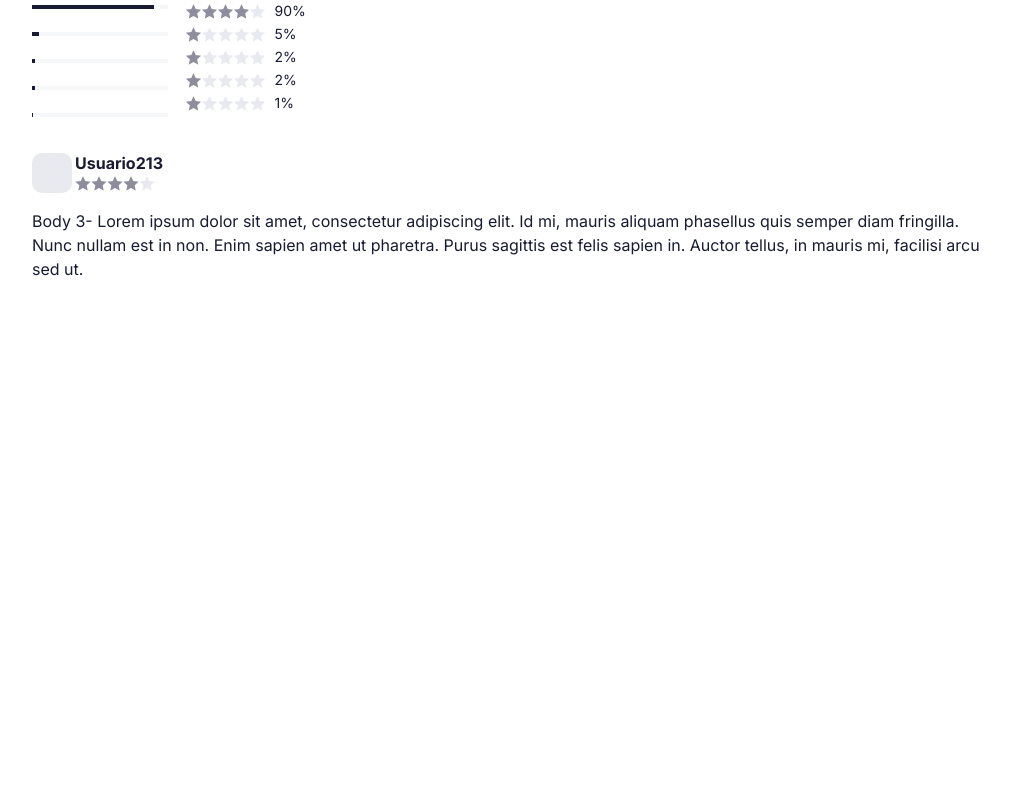
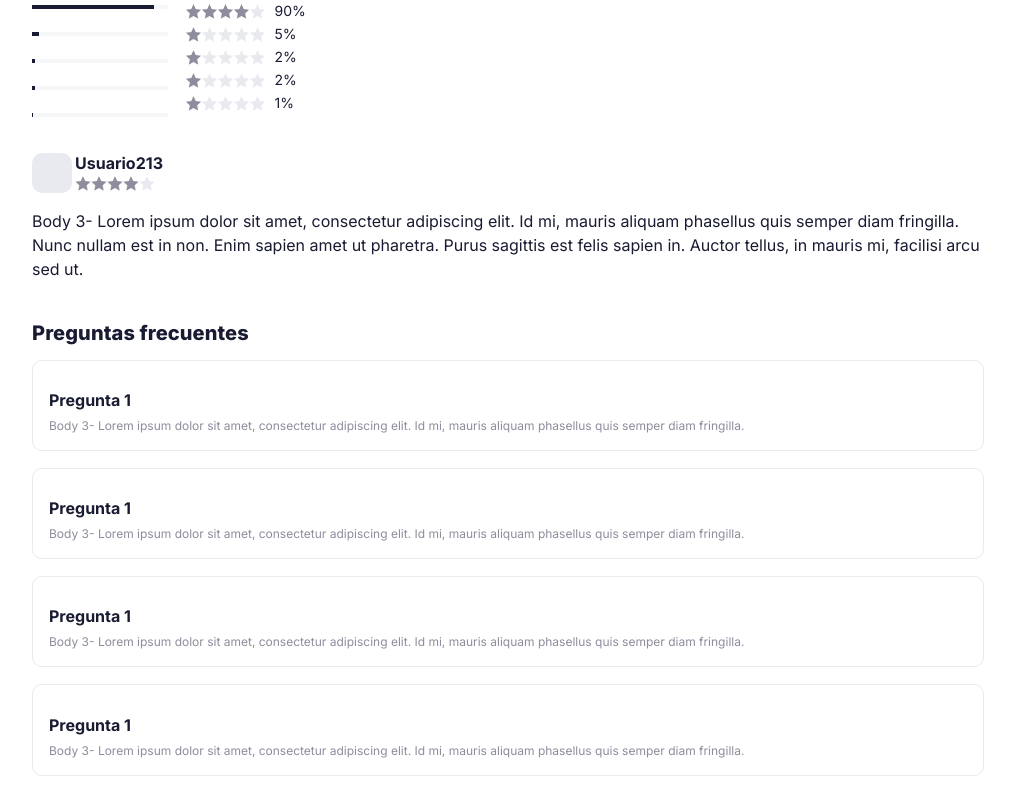
Before and after one commit to kedeinroga/crashcourse-front, a React (Create React App) app: page / in a window 1280 px wide. Shown: the part 2336-3136 px from the top of the page, without its empty margins (132-1147 px from the left). Before the commit the page ends 2681 px from the top, so only its background shows below. Built offline with nearby package versions, Linux system fonts and the light colour scheme.

Commit message:
Question component has the styles of figma and it was added in the frequently asked questions section

```diff
--- /dev/null
+++ b/src/components/UI/Ask.css
@@ -0,0 +1,29 @@
+.ask-card {
+  border: 1px solid #e8eaf0;
+  box-sizing: border-box;
+  border-radius: 10px;
+  background-color: #ffffff;
+  padding: 29.5px 16px 16px 16px;
+  display: flex;
+  flex-direction: column;
+  gap: 8px;
+}
+
+.ask-card__value {
+  font-size: 16px;
+  font-style: normal;
+  font-weight: 700;
+  line-height: 20px;
+  letter-spacing: 0px;
+  text-align: left;
+}
+
+.ask-card__body {
+  font-size: 12px;
+  font-style: normal;
+  font-weight: 400;
+  line-height: 16px;
+  letter-spacing: 0px;
+  text-align: left;
+  color: var(--color-gray);
+}
--- /dev/null
+++ b/src/components/UI/Ask.tsx
@@ -0,0 +1,15 @@
+import "./Ask.css";
+
+function Ask() {
+  return (
+    <div className="ask-card">
+      <p className="ask-card__value">Pregunta 1</p>
+      <p className="ask-card__body">
+        Body 3- Lorem ipsum dolor sit amet, consectetur adipiscing elit. Id mi,
+        mauris aliquam phasellus quis semper diam fringilla.{" "}
+      </p>
+    </div>
+  );
+}
+
+export default Ask;
--- /dev/null
+++ b/src/components/cursodetail/FrequentQuestions.css
@@ -0,0 +1,19 @@
+.frequent-questions {
+  margin: 0 20px;
+}
+
+.frequent-questions--title {
+  font-size: 20px;
+  font-style: normal;
+  font-weight: 800;
+  line-height: 24px;
+  letter-spacing: 0.1px;
+  text-align: left;
+  margin-bottom: 15px;
+}
+
+.asks-content {
+  display: flex;
+  flex-direction: column;
+  gap: 16.7px;
+}
--- /dev/null
+++ b/src/components/cursodetail/FrequentQuestions.tsx
@@ -0,0 +1,18 @@
+import "./FrequentQuestions.css";
+import Ask from "../UI/Ask";
+
+function FrequentQuestions() {
+  return (
+    <div className="frequent-questions">
+      <h4 className="frequent-questions--title">Preguntas frecuentes</h4>
+      <div className="asks-content">
+        <Ask />
+        <Ask />
+        <Ask />
+        <Ask />
+      </div>
+    </div>
+  );
+}
+
+export default FrequentQuestions;
--- a/src/index.css
+++ b/src/index.css
@@ -48,6 +48,7 @@ h3 {
   line-height: 44px;
   letter-spacing: 0px;
   text-align: left;
+  color: var(--color-black);
 }
 
 @media only screen and (min-width: 480px) {
--- a/src/pages/CursoDetail.tsx
+++ b/src/pages/CursoDetail.tsx
@@ -9,6 +9,7 @@ import CourseSyllabus from "../components/cursodetail/CourseSyllabus";
 import CourseAbout from "../components/cursodetail/CourseAbout";
 import CourseProjects from "../components/cursodetail/CourseProjects";
 import Ratings from "../components/cursodetail/Ratings";
+import FrequentQuestions from "../components/cursodetail/FrequentQuestions";
 
 function CursoDetail() {
   return (
@@ -21,6 +22,7 @@ function CursoDetail() {
       <CourseAbout />
       <CourseProjects />
       <Ratings />
+      <FrequentQuestions />
     </Fragment>
   );
 }
```
